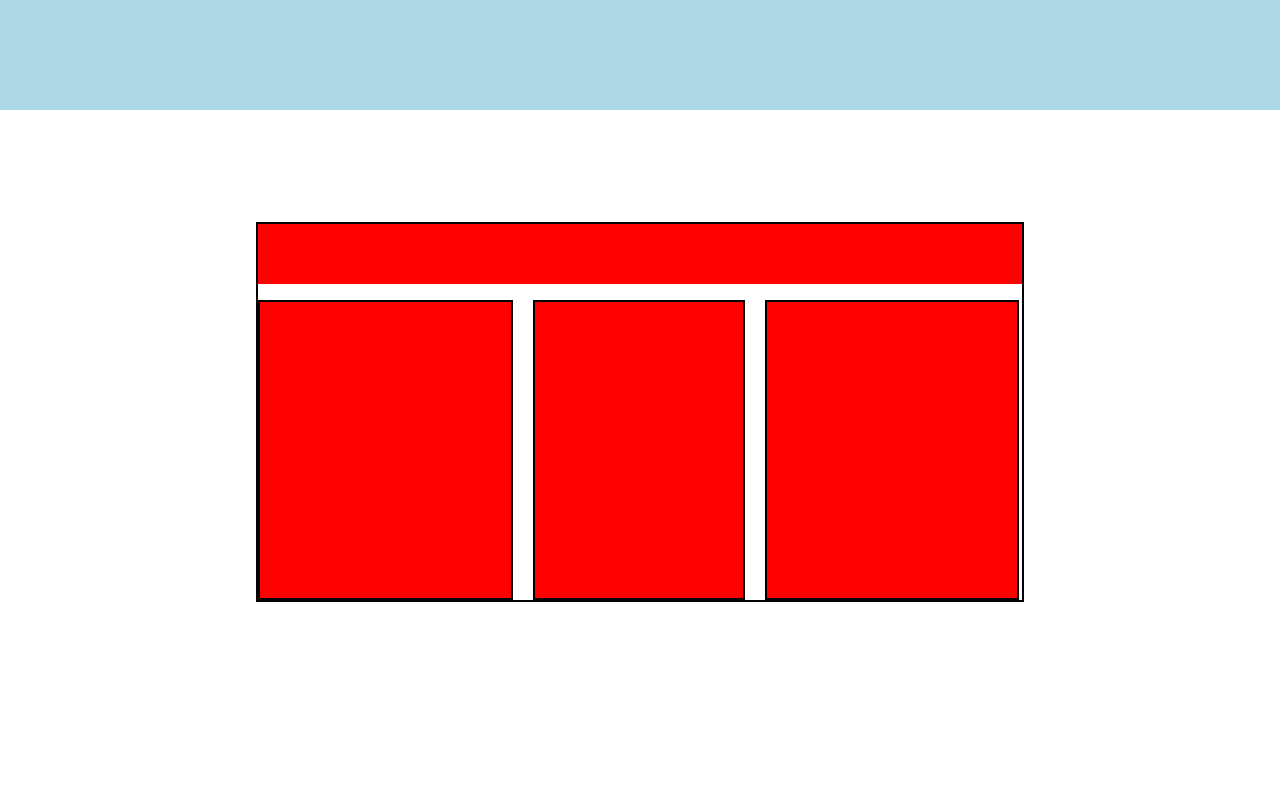
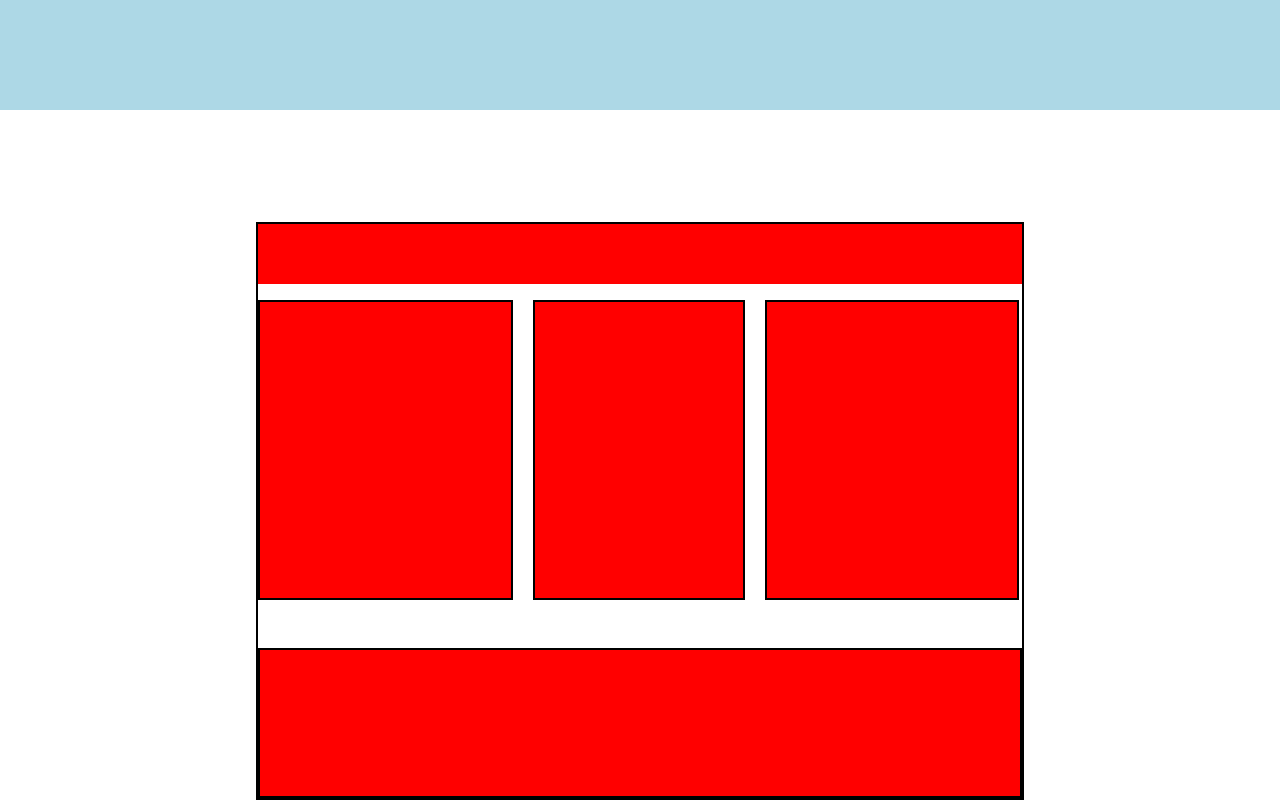
Before and after one commit to Gabry17/htmlcss-dropbox, a plain HTML site: page index.html in a window 1280 px wide. Shown: the part 390-1190 px from the top of the page. Before the commit the page ends 992 px from the top, so only its background shows below. Drawn offline with Linux system fonts and the light colour scheme.

Commit message:
impostato layout terza sezione

```diff
--- a/css/style.css
+++ b/css/style.css
@@ -68,3 +68,11 @@ main{
     margin: 0 20px;
     width: calc(33% - 40px);
 }
+
+/* sect-3 */
+.enterprise{
+    background-color: red;
+    border: 2px solid black;
+    height: 150px;
+    margin-top: 3em;
+}
--- a/index.html
+++ b/index.html
@@ -36,6 +36,12 @@
             <div class="col-main"></div>
         </section>
         <!-- /packet -->
+
+        <!-- enterprise -->
+        <section class="enterprise">
+
+        </section>
+        <!-- /enterprise -->
     </main>
     <!-- /MAIN -->
 
```
